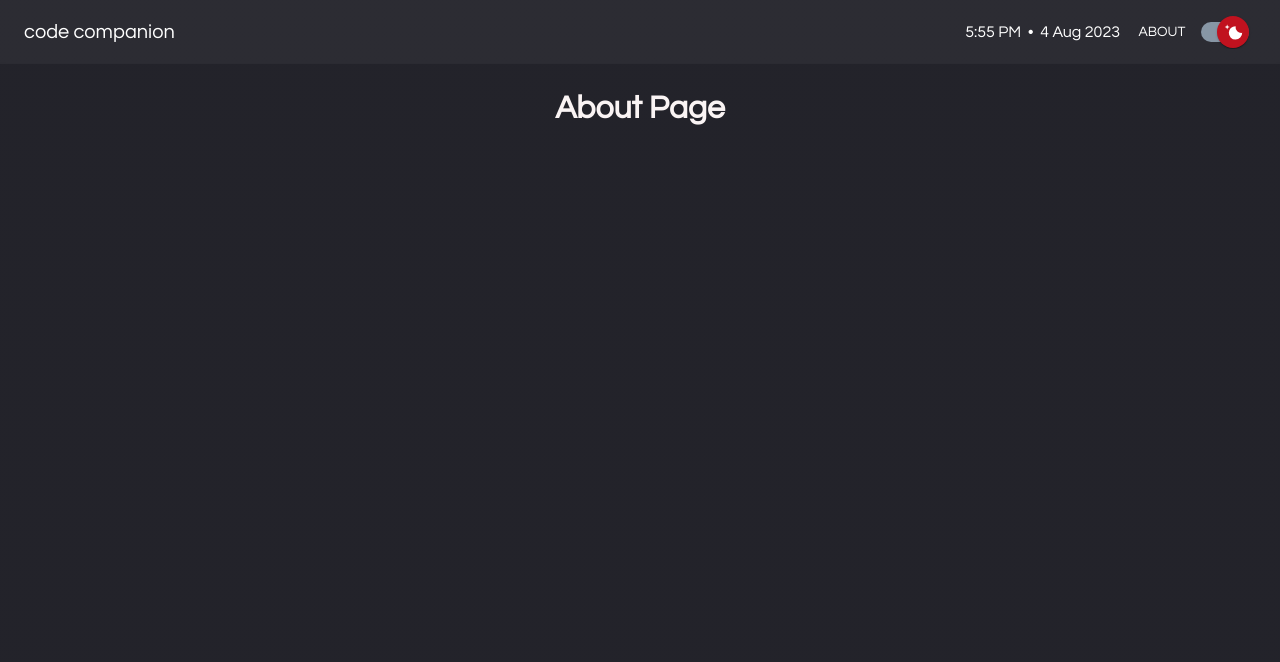
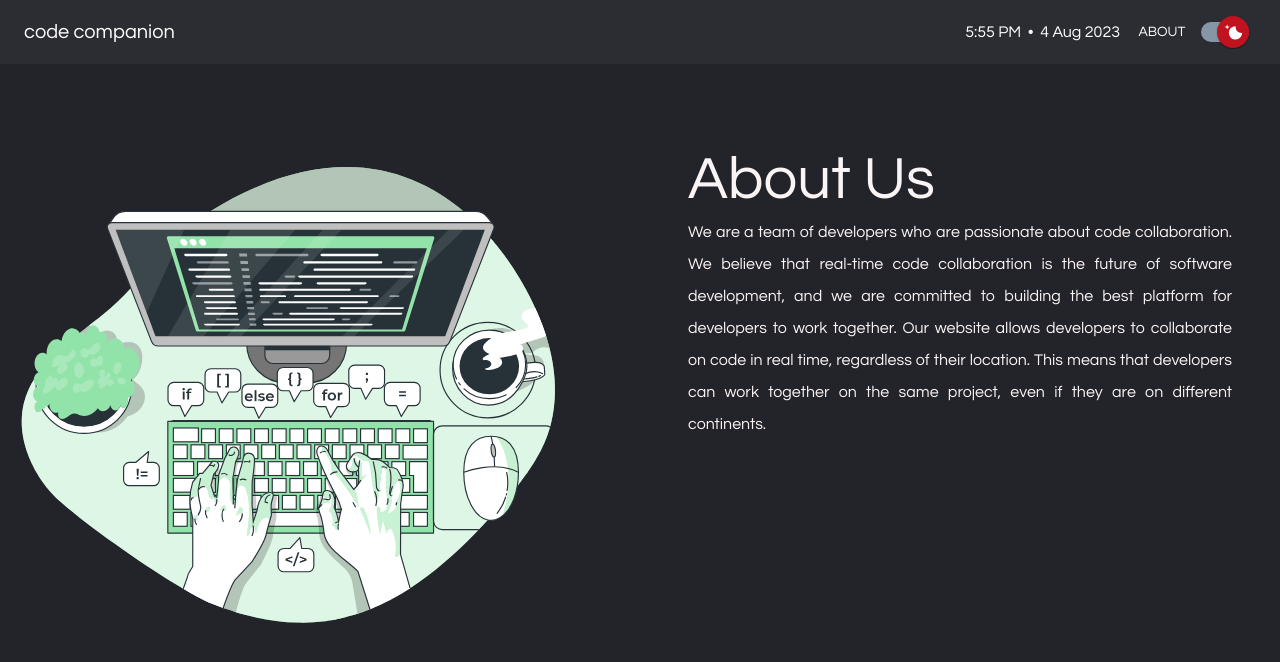
Before and after one commit to akormous/code-companion, a React (Vite) app: page /about in a window 1280 px wide. Shown: the top 662 px of the page. Built offline with nearby package versions, Linux system fonts and the light colour scheme; no server answers; a web font is replaced by a local one.

Commit message:
Add About page

```diff
--- a/src/components/About.tsx
+++ b/src/components/About.tsx
@@ -1,7 +1,34 @@
+import { Typography, Grid,  useTheme, Box } from "@mui/material";
+
 export default function About() {
+    const theme = useTheme();
     return (
         <>
-            <h1>About Page</h1>
+        <Grid container>
+            <Grid item xs={12} md={6}>
+                <Box
+                 component="img"
+                 src="/about.svg"
+                 sx={{
+                    height: '90%',
+                    width: '90%',
+                 }}
+                />
+            </Grid>
+            <Grid item xs={12} md={6} sx={{ padding: theme.spacing(6) }}>
+
+                    <Typography variant="h2" sx={{ marginTop: theme.spacing(4) }}>About Us</Typography>
+                    <Typography variant="body1" align="justify" lineHeight={2}>
+                        We are a team of developers who are passionate about code collaboration.
+                        We believe that real-time code collaboration is the future of software development,
+                        and we are committed to building the best platform for developers to work together.
+                        Our website allows developers to collaborate on code in real time, regardless of their location.
+                        This means that developers can work together on the same project, even if they are on different continents.
+                    </Typography>
+            </Grid>
+
+
+        </Grid>
         </>
     );
 }
--- a/src/components/Navbar.tsx
+++ b/src/components/Navbar.tsx
@@ -27,7 +27,7 @@ export default function Navbar() {
             code companion
           </Typography>
           <Clock />
-          <Button component={Link} to="/room/1" color="inherit">About</Button>
+          <Button component={Link} to="/about" color="inherit">About</Button>
           <ThemeSwitch checked={theme.palette.mode === "dark"} onClick={colorMode.toggleColorMode} />
         </Toolbar>
       </AppBar>
--- a/src/pages/Home.tsx
+++ b/src/pages/Home.tsx
@@ -51,7 +51,7 @@ export default function Home() {
             <Grid container maxWidth="lg" sx={{ height: "100%", alignItems: 'center' }}>
                 <Grid item xs={12} md={6} sx={{ paddingInline: '1em', paddingBlock: '1em' }}>
                     <Typography variant="h2" marginBottom={3}>Code collaboration.<br /> Free for everyone.</Typography>
-                    <Typography variant="body1" marginBottom={3}>epic insane coding platform epic epic all i do is win win win no matter what got money on my mind and never get enough</Typography>
+                    <Typography variant="body1" marginBottom={3}>Shared code-editor with syntax highlighting. Best for interviews, pair-programming or just collaborating on a script</Typography>
                         <PrimaryButton size="large" onClick={() => setCreateRoomOpen(true)} startIcon={<MeetingRoomIcon />}>
                             Create a Room
                         </PrimaryButton>
```
Also changed, not shown: public/about.svg (added).
